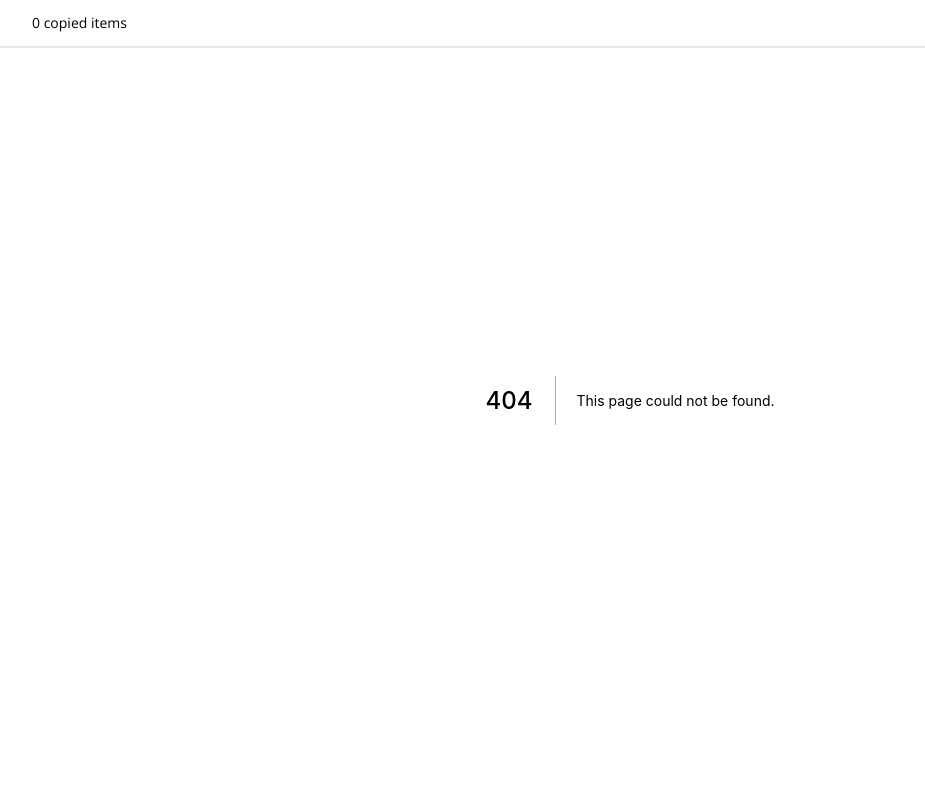
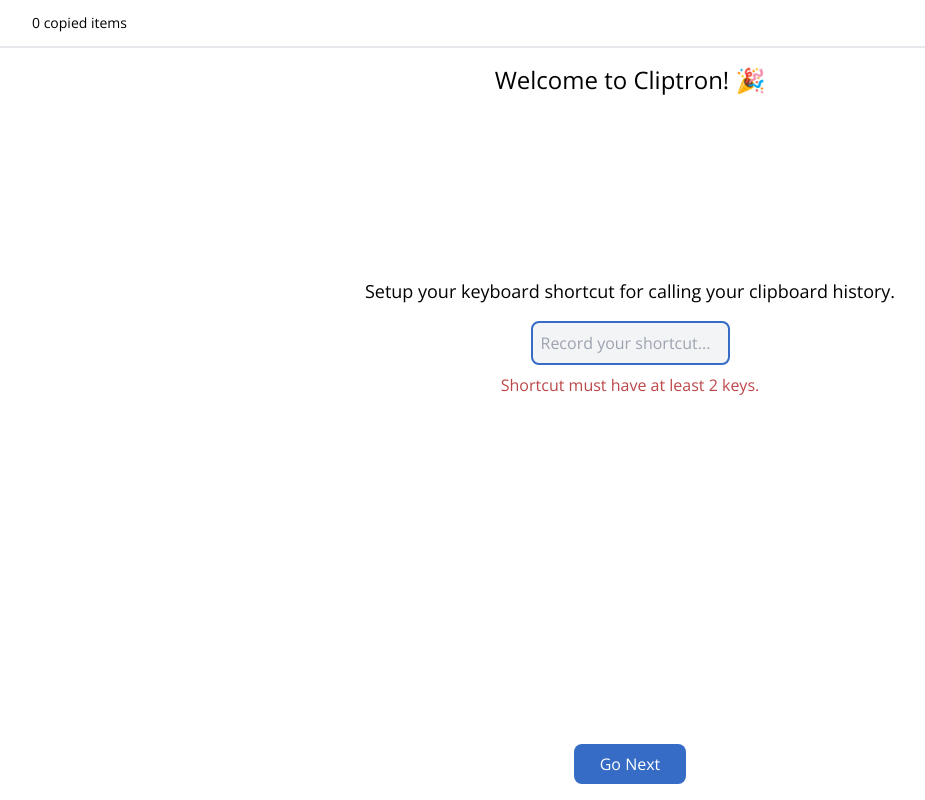
Before and after one commit to fayez-nazzal/Cliptron, a Next.js app: page /setup in a window 1280 px wide. Before the commit this address had no page. Shown: the whole page, without its empty margins (10-935 px from the left). Built offline with nearby package versions, Linux system fonts and the light colour scheme; some icons are missing.

Commit message:
Add setup page

```diff
--- a/next.config.js
+++ b/next.config.js
@@ -6,6 +6,14 @@
   images: {
     unoptimized: true,
   },
+  webpack(config) {
+    config.module.rules.push({
+      test: /\.svg$/,
+      use: ["@svgr/webpack"],
+    });
+
+    return config;
+  },
 };
 
 module.exports = nextConfig;
--- /dev/null
+++ b/src/atoms/shortcut.ts
@@ -0,0 +1,3 @@
+import { atom } from "jotai";
+
+export const shortcutAtom = atom<string>("");
--- a/src/components/Layout/index.tsx
+++ b/src/components/Layout/index.tsx
@@ -5,7 +5,8 @@
   return (
     <div className="w-full h-screen relative overflow-hidden">
       <TitleBar />
-      {children}
+
+      <div className="pt-12">{children}</div>
     </div>
   );
 };
--- /dev/null
+++ b/src/components/SetupShortcut/index.tsx
@@ -0,0 +1,87 @@
+import { register, unregister } from "@tauri-apps/api/globalShortcut";
+import { useState, useEffect } from "react";
+import { useAtom } from "jotai";
+import { shortcutAtom } from "../../atoms/shortcut";
+
+export const SetupShortcut = () => {
+  const [pressedKeys, setPressedKeys] = useState<Set<string>>(new Set());
+  const [shortcut, setShortcut] = useAtom(shortcutAtom);
+  const [isShortcutConfirmed, setIsShortcutConfirmed] =
+    useState<boolean>(false);
+
+  useEffect(() => {
+    // when this page is mounted, unregister the global shortcut if exists
+    if (shortcut) unregister(shortcut);
+  }, []);
+
+  const getKey = (key: string) => {
+    return key === " " ? "SPACE" : key === "META" ? "SUPER" : key.toUpperCase();
+  };
+
+  const onKeydown = (e: any) => {
+    const { key } = e;
+
+    if (key === "Escape") {
+      setPressedKeys(new Set());
+      setShortcut("");
+      return;
+    }
+
+    const newPressedKeys = new Set(pressedKeys);
+    newPressedKeys.add(getKey(key));
+
+    setPressedKeys(newPressedKeys);
+
+    setShortcut(Array.from(newPressedKeys).join("+"));
+
+    setIsShortcutConfirmed(newPressedKeys.size > 1);
+
+    e.preventDefault();
+  };
+
+  const onKeyup = (e: any) => {
+    setPressedKeys(new Set());
+
+    e.preventDefault();
+  };
+
+  const onNext = () => {
+    register(shortcut, () => {});
+  };
+
+  return (
+    <div className="w-screen h-screen flex flex-col text-center items-center">
+      <h1 className="text-2xl mt-4 mb-2">Welcome to Cliptron! 🎉</h1>
+
+      <div className="flex flex-col items-center mt-auto mb-auto">
+        <p className="text-lg mb-4">
+          Setup your keyboard shortcut for calling your clipboard history.
+        </p>
+
+        <input
+          type="text"
+          onKeyDown={onKeydown}
+          onKeyUp={onKeyup}
+          value={shortcut}
+          autoFocus
+          placeholder="Record your shortcut..."
+          className="border-2 bg-gray-100 focus:border-blue-500-light dark:focus:border-blue-500-dark rounded-lg p-2 focus:outline-none"
+        />
+
+        <p className="text-red-500-light dark:text-red-500-dark mt-2">
+          {!isShortcutConfirmed
+            ? "Shortcut must have at least 2 keys."
+            : "\u200A"}
+        </p>
+      </div>
+
+      <button
+        className="bg-blue-500-light dark:bg-blue-500-dark text-white rounded-lg p-2 mt-auto mb-16 w-28"
+        onClick={onNext}
+        disabled={!isShortcutConfirmed}
+      >
+        Go Next
+      </button>
+    </div>
+  );
+};
--- a/src/pages/index.tsx
+++ b/src/pages/index.tsx
@@ -1,15 +1,16 @@
 import { Delete, DownloadComputer, Copy } from "@icon-park/react";
 import { invoke } from "@tauri-apps/api/tauri";
-import { register } from "@tauri-apps/api/globalShortcut";
 import { useEffect } from "react";
 import { listen } from "@tauri-apps/api/event";
 import { historyAtom } from "../atoms/history";
 import { useAtom } from "jotai";
 import { get_history, recopy_at_index } from "../actions/tauri";
 import { ActionButton } from "../components/ActionButton/index";
+import { useRouter } from "next/router";
 
 const App = () => {
   const [history, setHistory] = useAtom(historyAtom);
+  const router = useRouter();
 
   const onShortcut = async () => {
     const mouse_position = (await invoke("get_mouse_position")) as [
@@ -36,15 +37,15 @@
   useEffect(() => {
     updateHistory();
 
-    register("CONTROL+SPACE", onShortcut);
-
     listen("history", () => {
       updateHistory();
     });
+
+    router.push("/setup");
   }, []);
 
   return (
-    <div className="h-full pt-12">
+    <div className="h-full">
       <div className="overflow-auto h-full">
         {history.map((item, index) => (
           <div className="relative flex border-b-2 p-2 group transition-all hover:bg-gray-50">
--- /dev/null
+++ b/src/pages/setup.tsx
@@ -0,0 +1,7 @@
+import { SetupShortcut } from "@components/SetupShortcut";
+
+const SetupPage = () => {
+  return <SetupShortcut />;
+};
+
+export default SetupPage;
--- a/tailwind.config.js
+++ b/tailwind.config.js
@@ -9,6 +9,16 @@
       height: {
         25: "6.25rem",
       },
+      colors: {
+        "blue-500": {
+          light: "#366cc5",
+          dark: "#366cc5",
+        },
+        "red-500": {
+          light: "#bc4749",
+          dark: "#d00000",
+        },
+      },
     },
     fontFamily: {
       sans: ["Open\\ Sans", "sans-serif"],
--- a/tsconfig.json
+++ b/tsconfig.json
@@ -13,7 +13,10 @@
     "module": "esnext",
     "resolveJsonModule": true,
     "isolatedModules": true,
-    "jsx": "preserve"
+    "jsx": "preserve",
+    "paths": {
+      "@*": ["./src/*"]
+    }
   },
   "include": ["next-env.d.ts", "**/*.ts", "**/*.tsx"],
   "exclude": ["node_modules"]
```
Also changed, not shown: 2 other files (tests, documents, lock files or other folders).
